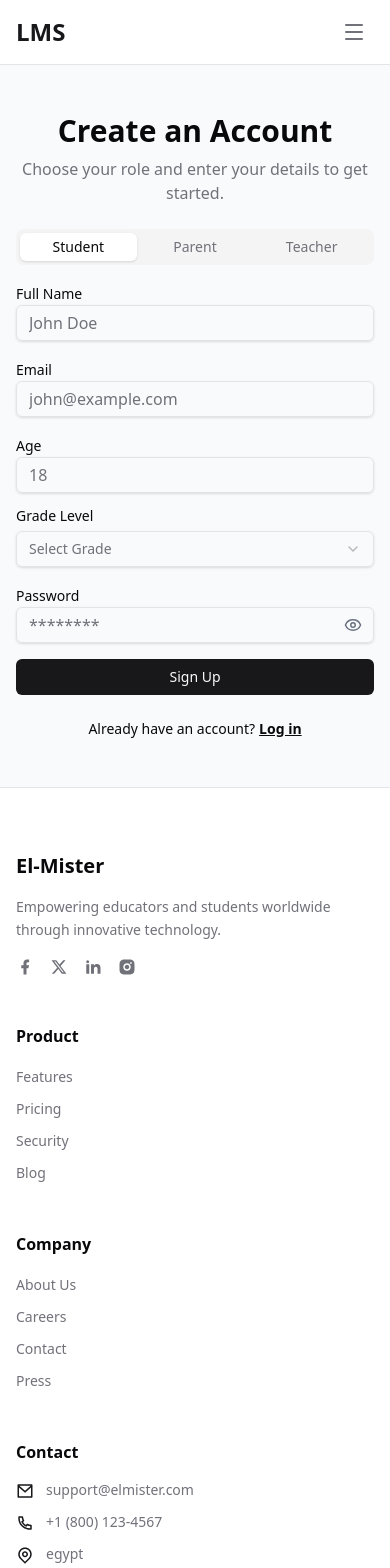
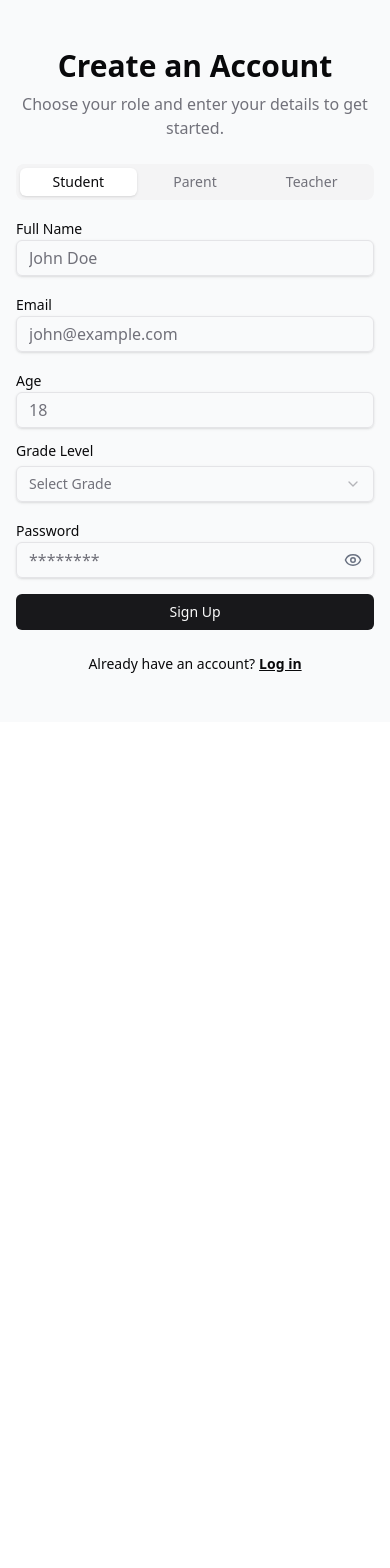
Before and after one commit to YasserFat7alah/lms-elmister-iti-ui, a Next.js app: page /signup in a window 390 px wide. Shown: the top 1568 px of the page. After the commit the page ends 844 px from the top, so only its background shows below. Built offline with nearby package versions, Linux system fonts and the light colour scheme.

Commit message:
latest review-stage-2

```diff
--- a/src/app/(auth)/signup/page.jsx
+++ b/src/app/(auth)/signup/page.jsx
@@ -125,9 +125,7 @@
                   </TabsList>
                 </Tabs>
 
-                <div className="grid grid-cols-1 md:grid-cols-2 gap-4">
                     <FormikInput label="Full Name" name="name" placeholder="John Doe" />
-                </div>
 
                 <FormikInput label="Email" name="email" type="email" placeholder="john@example.com" />
 
--- a/src/app/layout.js
+++ b/src/app/layout.js
@@ -18,9 +18,7 @@
     <html lang="en">
       <body className="font-sans antialiased">
         <StoreProvider>
-          <Header />
           {children}
-          <Footer />
         </StoreProvider>
       </body>
     </html>
--- a/src/app/page.js
+++ b/src/app/page.js
@@ -1,13 +1,10 @@
 
 import { Hero } from "@/components/homeComponents/Hero"
-<<<<<<< HEAD
-import { Footer } from "@/components/shared/Footer"
-import { Header } from "@/components/shared/Header"
-=======
 import { Features } from "@/components/homeComponents/Features"
 import { FAQ } from "@/components/homeComponents/Faq"
 import { Testimonials } from "@/components/homeComponents/Testimonials"
->>>>>>> origin/feature/homepage-components
+import { Header } from "@/components/shared/Header"
+import { Footer } from "@/components/shared/Footer"
 
 export default function Home() {
   return (
```
